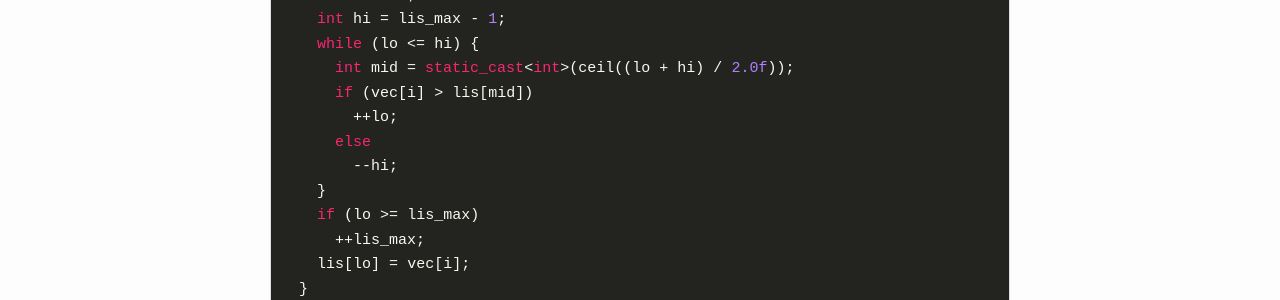
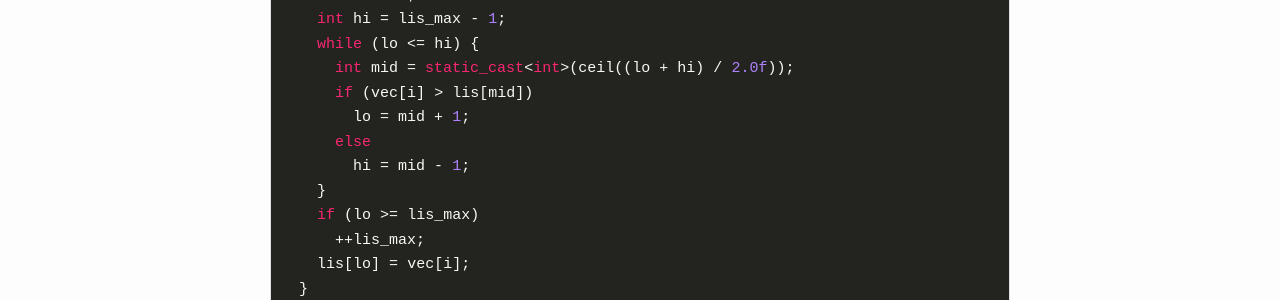
Before and after one commit to marcodiiga/marcodiiga.github.io, a Jekyll site: the page built from _posts/2015-09-29-longest-increasing-subsequence.markdown, in a window 1280 px wide and 900 px high, scrolled down 1263 px. Shown: the part 151-451 px from the top of the window. Built offline with Jekyll 4.4.1, drawn with Linux system fonts in a browser that asks for light colours; formulas are drawn with MathJax 3.

Commit message:
Fixed binary search

```diff
--- a/_posts/2015-09-29-longest-increasing-subsequence.markdown
+++ b/_posts/2015-09-29-longest-increasing-subsequence.markdown
@@ -48,9 +48,9 @@ int longestIncreasingSubsequence(vector<int>& vec) {
     while (lo <= hi) {
       int mid = static_cast<int>(ceil((lo + hi) / 2.0f));
       if (vec[i] > lis[mid])
-        ++lo;
+        lo = mid + 1;
       else
-        --hi;
+        hi = mid - 1;
     }
     if (lo >= lis_max)
       ++lis_max;
```
